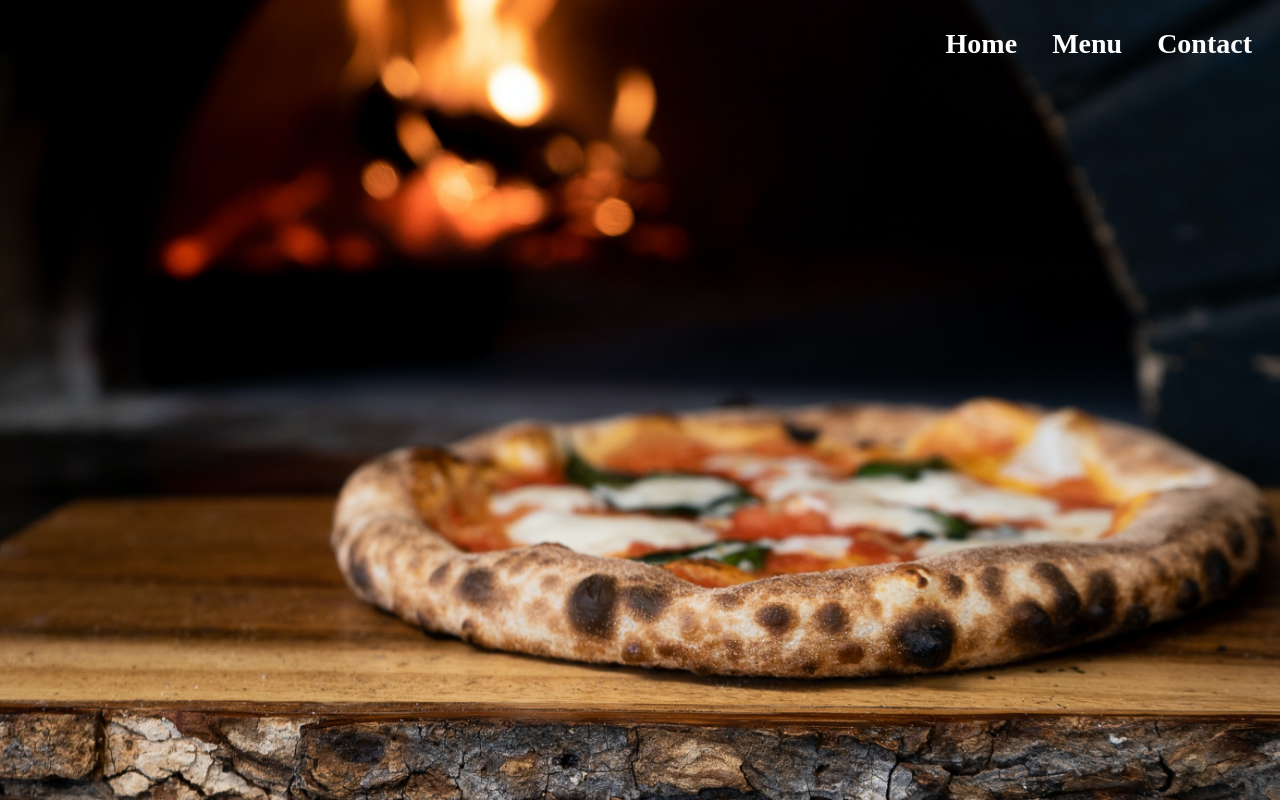
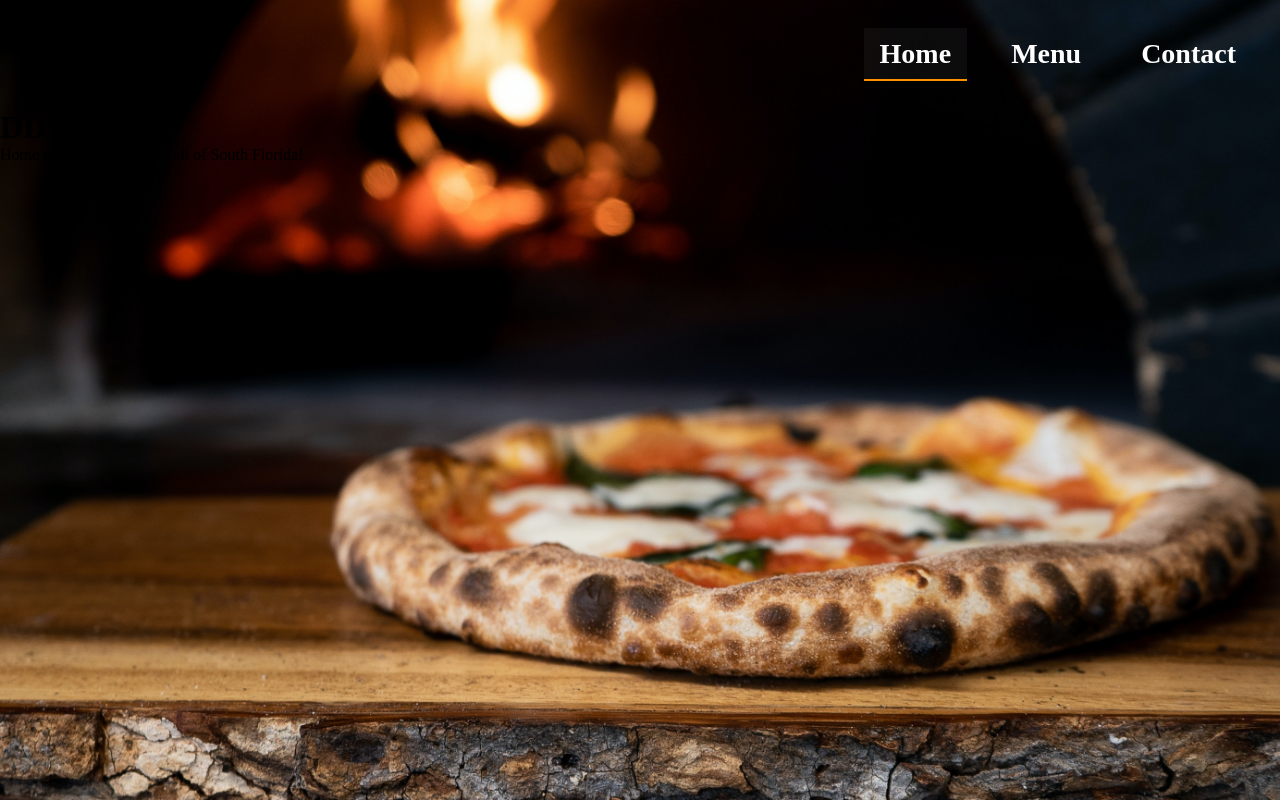
Before and after one commit to sinned8/Resturant-page, a website built with webpack: page dist/index.html in a window 1280 px wide. Built offline with nearby package versions, Linux system fonts and the light colour scheme.

Commit message:
Added functionality to the nav bar header along with implementing a basic load function for when a li is pressed.

```diff
--- a/src/components/header.js
+++ b/src/components/header.js
@@ -0,0 +1,22 @@
+import { renderSection } from "..";
+
+export default function createHeader(){
+    const header = document.createElement('header')
+    const nav = document.createElement('nav')
+    const navTabs = ['Home', 'Menu', 'Contact'];
+    const ul = document.createElement('ul');
+
+    for (let tab of navTabs) {
+        const li = document.createElement('li')
+        li.id - tab.toLowerCase() + '-tab'
+        li.classList.add('nav-li')
+        li.innerText = tab
+        ul.appendChild(li)
+        li.addEventListener('click', () => {
+            renderSection(tab)
+        })
+    }
+    nav.appendChild(ul)
+    header.appendChild(nav)
+    return header;
+}
--- a/src/css/global.css
+++ b/src/css/global.css
@@ -19,11 +19,24 @@ header{
 header ul{
     display: flex;
     justify-content: flex-end;
-    gap: 1.25em;
+    gap: 1em;
 }
 header li{
+    padding: .6rem 1rem;
     cursor: pointer;
+}
+header li:hover{
+    color: #ff9000;
+    border-radius: 3px;
+    border-bottom: 4px solid #aaa;
+    background-color: #fff;
 }
 ul{
     list-style: none;
 }
+
+
+.active-nav{
+    border-bottom: 2px solid #ff9000;
+    background-color: rgba(111, 111, 111, 0.1);
+}
--- a/src/index.js
+++ b/src/index.js
@@ -1,5 +1,32 @@
 
 import './css/global.css'
+import './css/home.css'
+import createHome from './sections/home'
+import createHeader from './components/header'
+document.body.prepend(createHeader())
+
+const content = document.getElementById('content')
+const navLi = document.querySelectorAll('.nav-li')
+
+export function renderSection(tab) {
+    navLi.forEach((li) => li.classList.remove('active-nav'))
+
+    // if
+    // content.appendChild(createHome())
+    content.innerHTML = ''
+    if (tab == 'Home'){
+        content.appendChild(createHome())
+        navLi[0].classList.add('active-nav')
+    }else if (tab == 'Menu') {
+        content.appendChild(createMenu())
+        navLi[1].classList.add('active-nav')
+    } else if (tab == 'Contact') {
+        content.appendChild(createContact())
+        navLi[2].classList.add('active-nav')
+    }
+}
+
+renderSection('Home');
 // function component() {
 //     const element = document.createElement('div');
 
--- a/src/sections/home.js
+++ b/src/sections/home.js
@@ -0,0 +1,18 @@
+import style from '../css/home.css';
+import { renderSection } from '..';
+
+
+export default function createHome() {
+    const home = document.createElement('div');
+    home.id = 'home'
+
+    const heading = document.createElement('h1')
+    heading.innerText = 'DD\'s Pizza';
+    home.appendChild(heading)
+
+    const description = document.createElement('p');
+    description.innerText = 'Home of the finest slice in all of South Florida!'
+    home.appendChild(description)
+
+    return home;
+}
```
Also changed, not shown: dist/index.html, dist/main.js.
